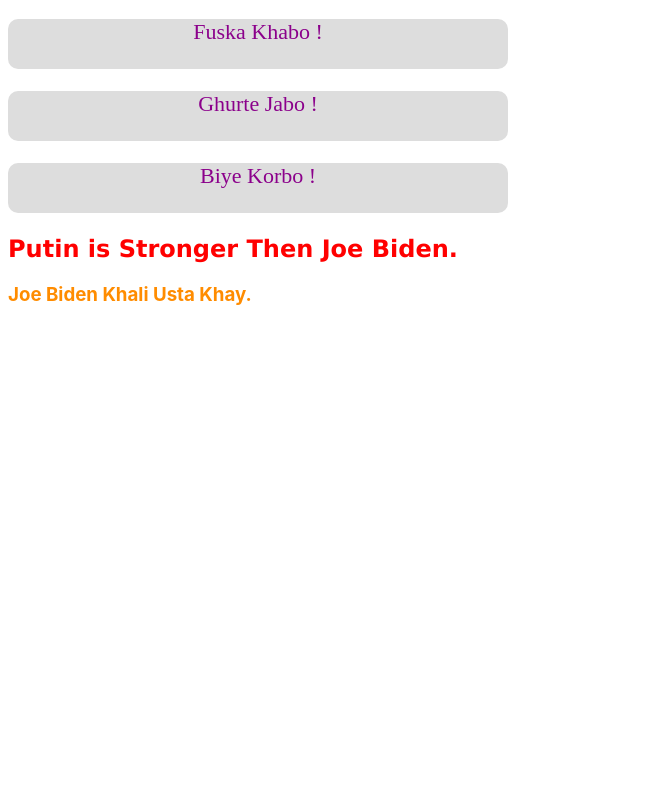
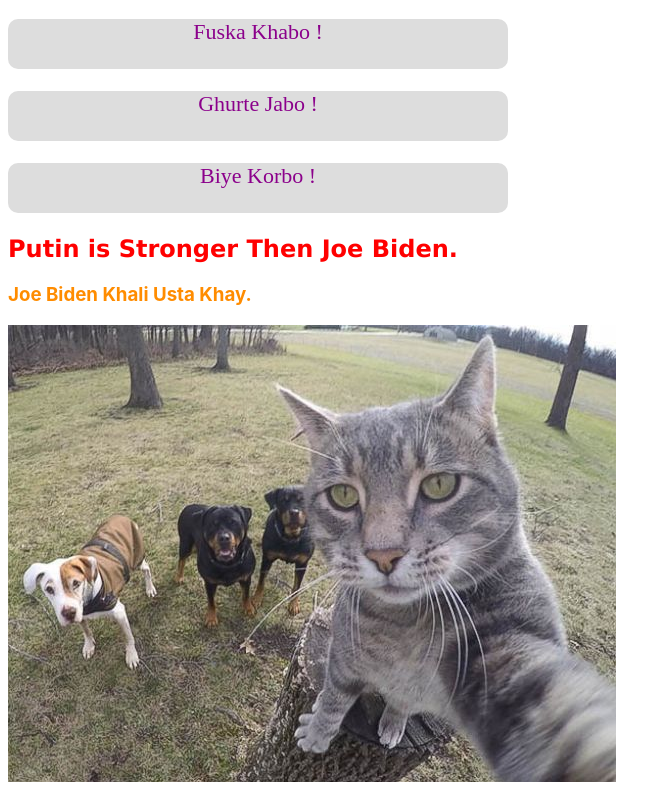
Before and after one commit to moazzemhossainnahid/my-first-repo, a plain HTML site: page index.html in a window 1280 px wide. Shown: the part 133-927 px from the top of the page, without its empty margins (0-671 px from the left). Before the commit the page ends 800 px from the top, so only its background shows below. Drawn offline with Linux system fonts and the light colour scheme.

Commit message:
images add

```diff
--- a/index.html
+++ b/index.html
@@ -47,5 +47,9 @@
     <h2 id="putin">Putin is Stronger Then Joe Biden.</h2>
     <h3 class="biden">Joe Biden Khali Usta Khay.</h3>
 
+
+    <img src="images/ht_cat_selfie_split_hb_160115_4x3t_608.jpg" alt="">
+
+
 </body>
 </html>
```
Also changed, not shown: images/1.jpg (added), images/cha_khaben_dhele_dei_1x.jpg (added), images/ht_cat_selfie_split_hb_160115_4x3t_608.jpg (added), images/images.jpg (added), images/srabonk233-1514707934-2ffa00e_xlarge.png (added), images/unnamed.png (added).
